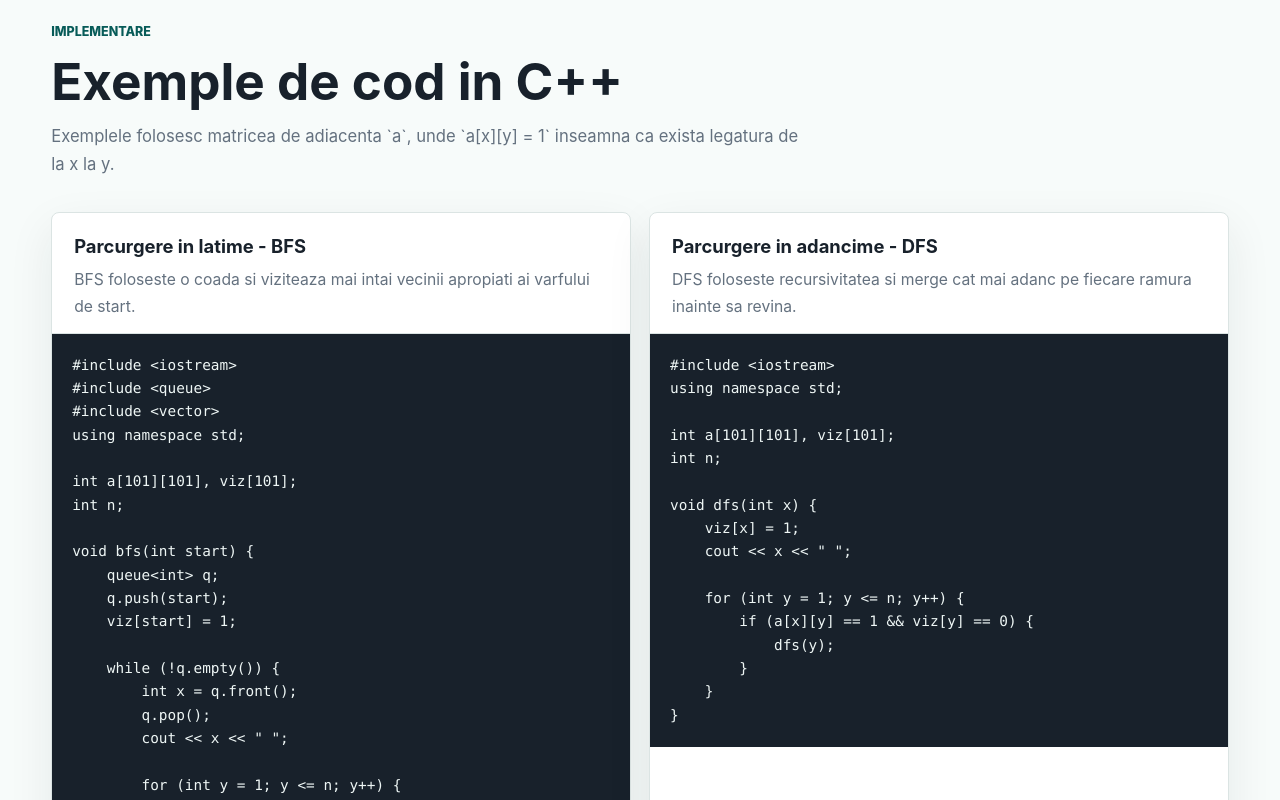
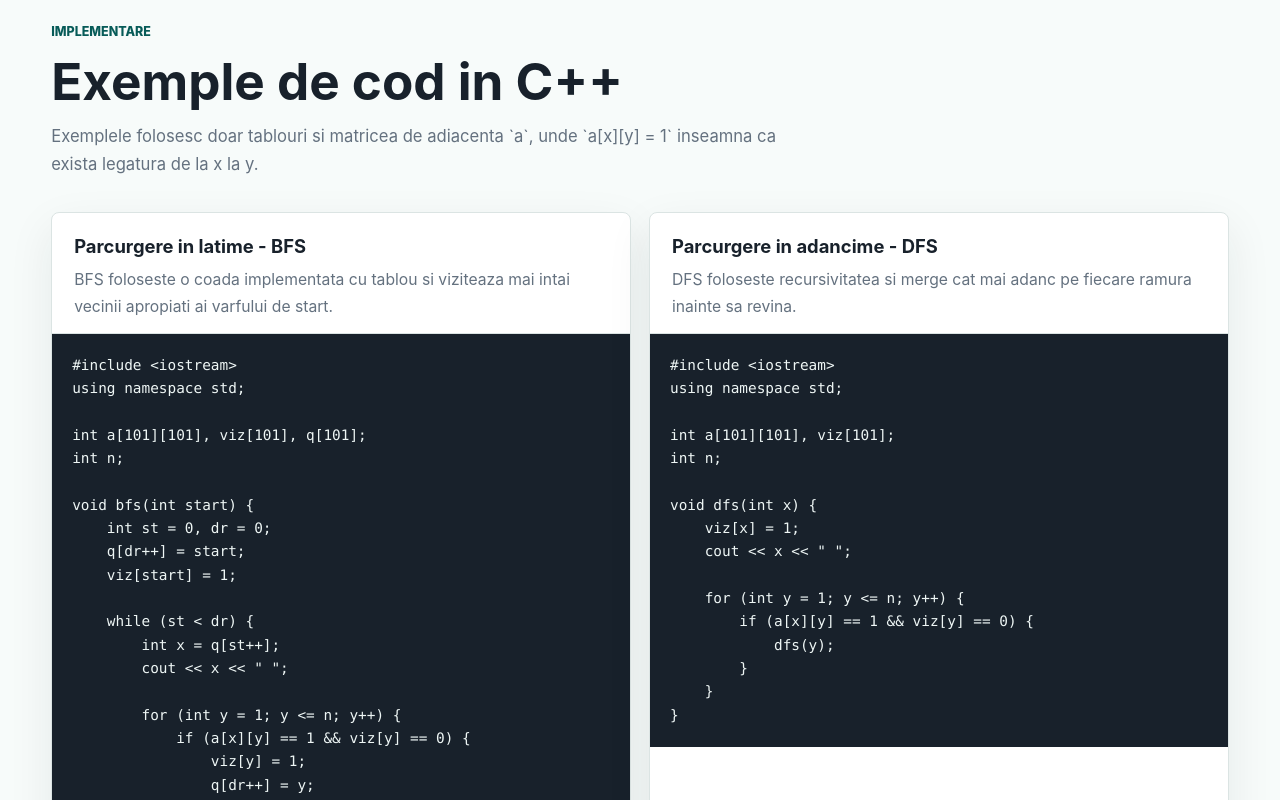
Before and after one commit to GabrielLgc/graf, a React (Vite) app: page / in a window 1280 px wide. Shown: the part 3000-3800 px from the top of the page. Built offline with nearby package versions, Linux system fonts and the light colour scheme.

Commit message:
simplified code

```diff
--- a/src/App.jsx
+++ b/src/App.jsx
@@ -69,29 +69,26 @@ const algorithms = [
 const codeExamples = [
   {
     title: "Parcurgere in latime - BFS",
-    description: "BFS foloseste o coada si viziteaza mai intai vecinii apropiati ai varfului de start.",
+    description: "BFS foloseste o coada implementata cu tablou si viziteaza mai intai vecinii apropiati ai varfului de start.",
     code: `#include <iostream>
-#include <queue>
-#include <vector>
 using namespace std;
 
-int a[101][101], viz[101];
+int a[101][101], viz[101], q[101];
 int n;
 
 void bfs(int start) {
-    queue<int> q;
-    q.push(start);
+    int st = 0, dr = 0;
+    q[dr++] = start;
     viz[start] = 1;
 
-    while (!q.empty()) {
-        int x = q.front();
-        q.pop();
+    while (st < dr) {
+        int x = q[st++];
         cout << x << " ";
 
         for (int y = 1; y <= n; y++) {
             if (a[x][y] == 1 && viz[y] == 0) {
                 viz[y] = 1;
-                q.push(y);
+                q[dr++] = y;
             }
         }
     }
@@ -669,7 +666,8 @@ export default function App() {
             <p className="eyebrow">Implementare</p>
             <h2>Exemple de cod in C++</h2>
             <p>
-              Exemplele folosesc matricea de adiacenta `a`, unde `a[x][y] = 1` inseamna ca exista legatura de la x la y.
+              Exemplele folosesc doar tablouri si matricea de adiacenta `a`, unde `a[x][y] = 1` inseamna ca exista
+              legatura de la x la y.
             </p>
           </div>
           <div className="code-grid">
```
